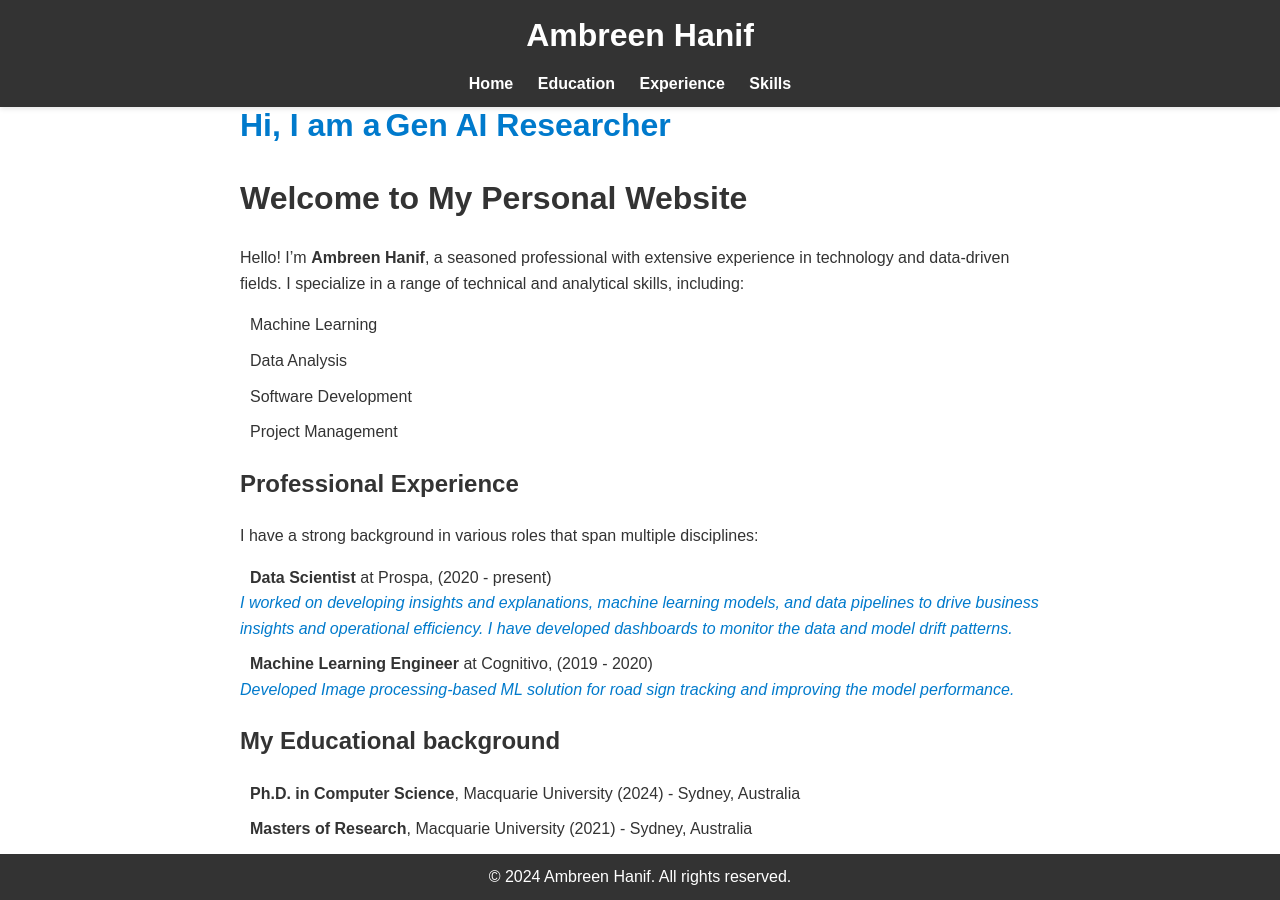
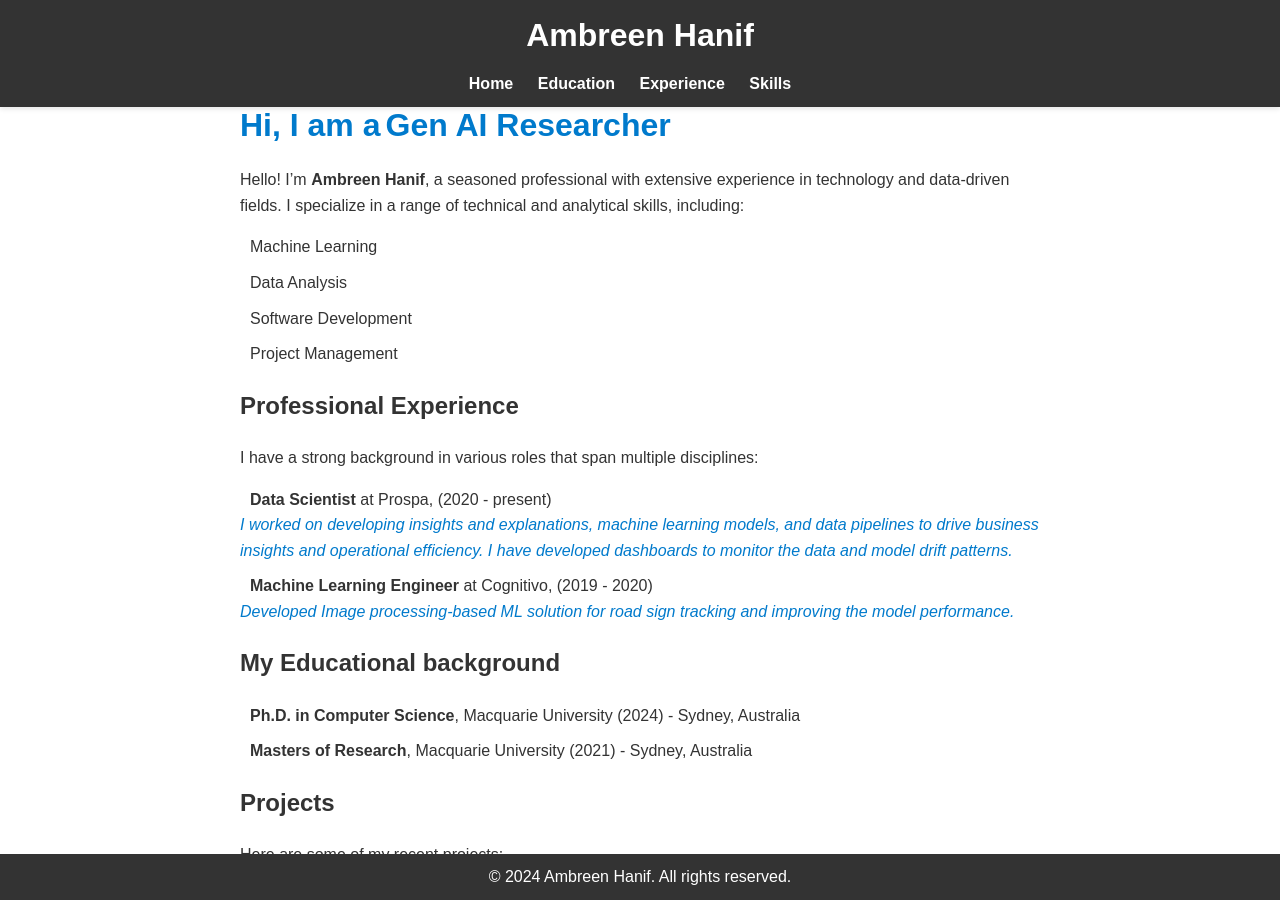
Before and after one commit to umberH/umberH.github.io, a Jekyll site: the page built from index.markdown, in a window 1280 px wide and 900 px high. Built offline with Jekyll 4.4.1, drawn with Linux system fonts in a browser that asks for light colours.

Commit message:
Update index.markdown

```diff
--- a/index.markdown
+++ b/index.markdown
@@ -13,7 +13,6 @@ author: Ambreen Hanif
   <span id="rotating-words"></span>
 </div>
 
-# Welcome to My Personal Website
 
 Hello! I'm **{{ page.author }}**, a seasoned professional with extensive experience in technology and data-driven fields. I specialize in a range of technical and analytical skills, including:
 
```
